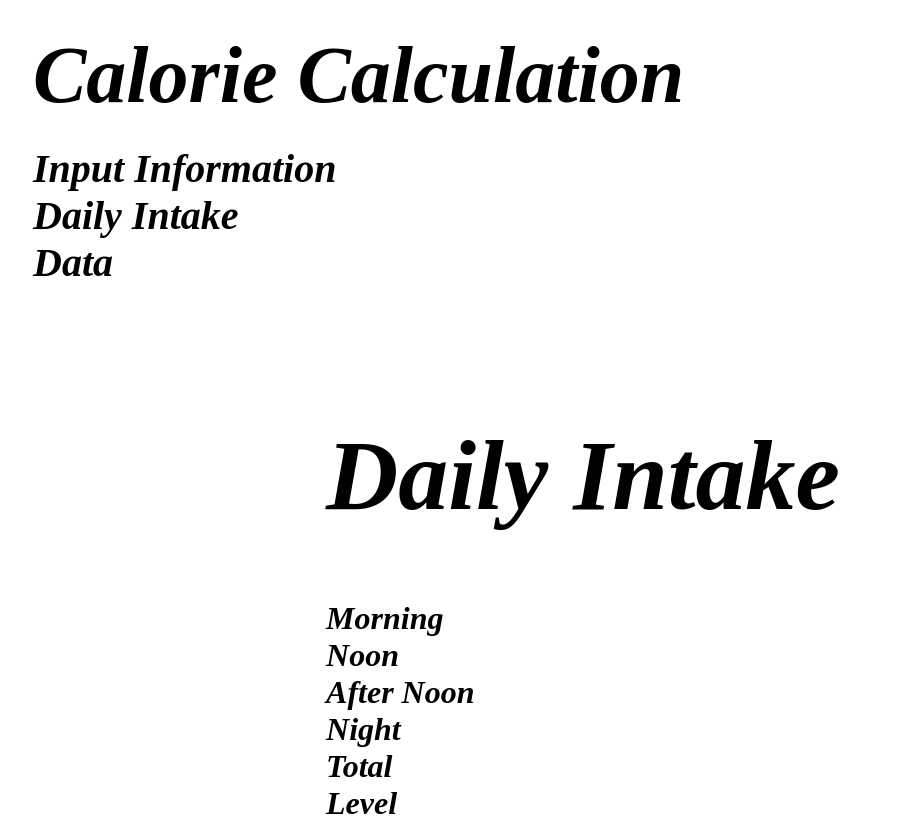
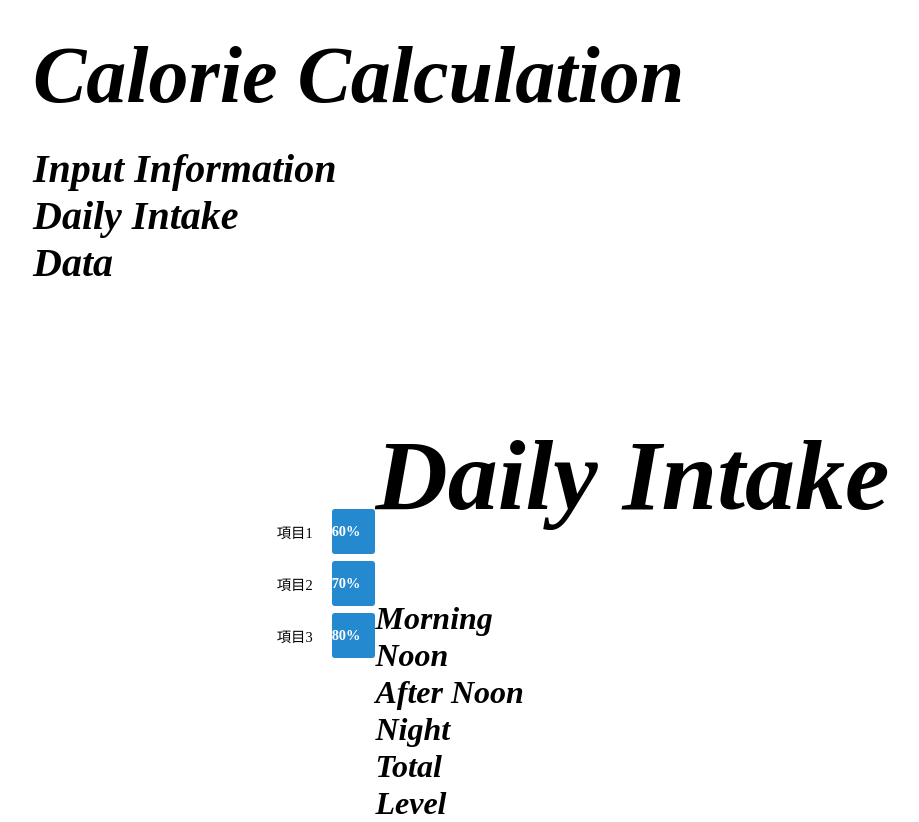
Before and after one commit to Yoshida-Ryoma/web-pro_home-work, a plain HTML site: page daily-intake.html in a window 1280 px wide. Shown: the whole page, without its empty margins (57-976 px from the left). Drawn offline with Linux system fonts and the light colour scheme; a web font is replaced by a local one.

Commit message:
fifth_commit

```diff
--- a/daily-intake.html
+++ b/daily-intake.html
@@ -17,6 +17,20 @@
     </ul>
   </header>
   <div class="container">
+    <dl class="bar-chart-1">
+      <div>
+          <dt>項目1</dt>
+          <dd style="width: 60%">60%</dd>
+      </div>
+      <div>
+          <dt>項目2</dt>
+          <dd style="width: 70%">70%</dd>
+      </div>
+      <div>
+          <dt>項目3</dt>
+          <dd style="width: 80%">80%</dd>
+      </div>
+    </dl>
     <div class="Intake_information">
       <h1>Daily Intake</h1>
       <ul>
--- a/style.css
+++ b/style.css
@@ -160,3 +160,30 @@ form>div>input {
 .container>.Intake_information>ul>li {
     font-size: 2rem;
 }
+
+.bar-chart-1 {
+    font-size: .9em;
+}
+
+.bar-chart-1 > div {
+    display: flex;
+    align-items: center;
+    margin-bottom: 7px;
+}
+
+.bar-chart-1 dt {
+    width: 55px;
+    min-width: 55px;
+}
+
+.bar-chart-1 dd {
+    margin: 0;
+    padding-right: 15px;
+    border-radius: 3px;
+    background-color: #2589d0;
+    color: #fff;
+    font-weight: 600;
+    line-height: 45px;
+    text-align: right;
+    white-space: nowrap;
+}
```
